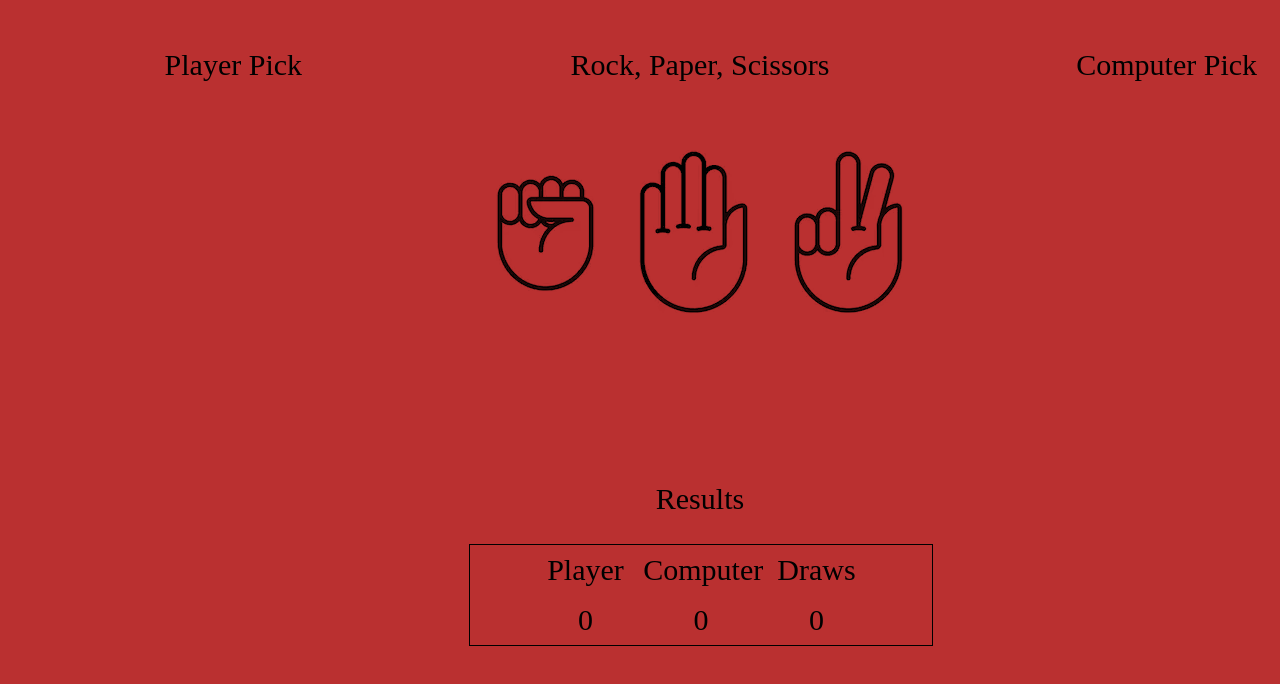
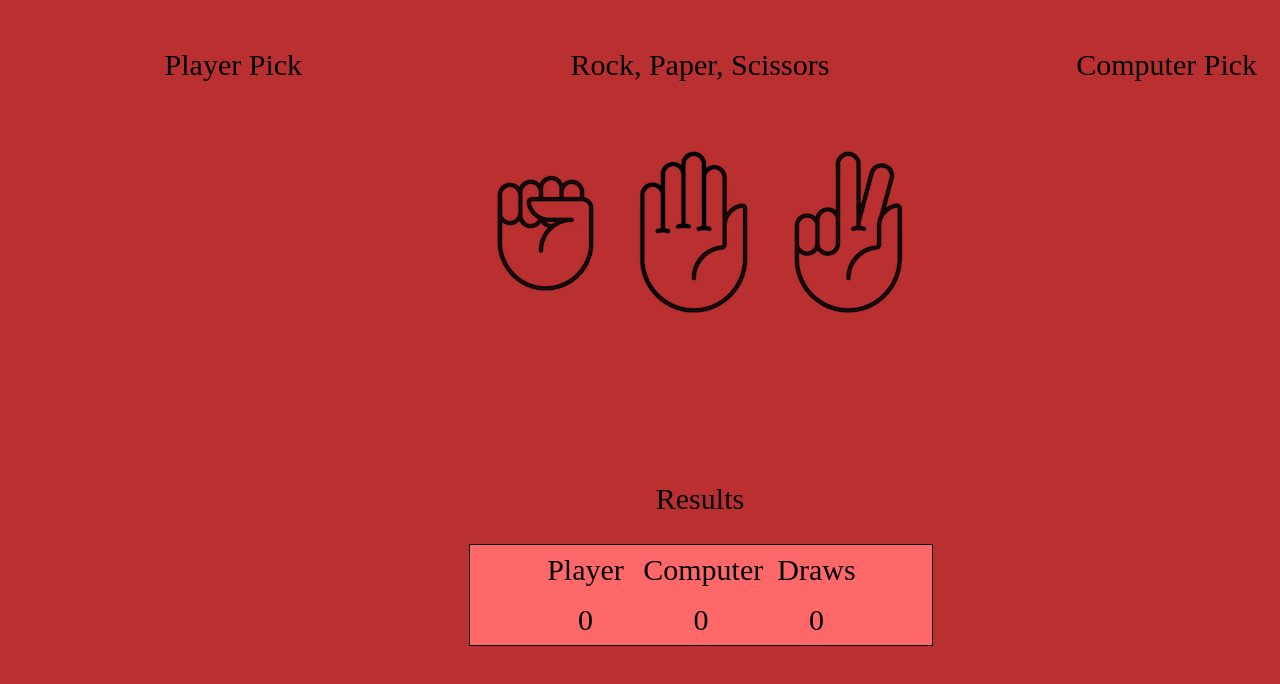
Before and after one commit to konradzagozda/rock-paper-scissors, a plain HTML site: page index.html in a window 1280 px wide. Shown: the top 684 px of the page. Drawn offline with Linux system fonts and the light colour scheme.

Commit message:
add some colors

```diff
--- a/style.css
+++ b/style.css
@@ -55,6 +55,7 @@ img:hover {
   justify-content: center;
   align-items: center;
   font-size: 30px;
+  background-color: #ff6868;
 }
 
 .results h1 {
```
